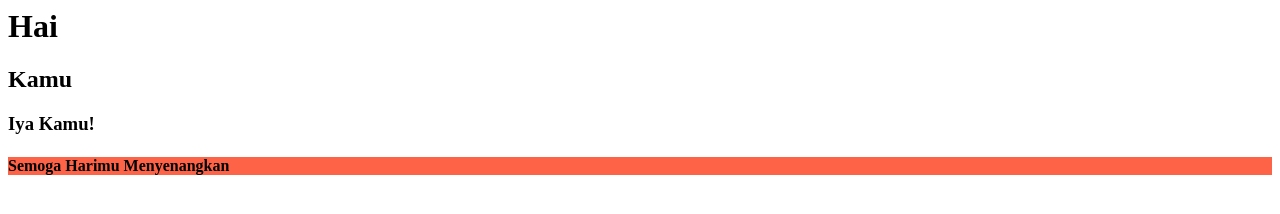
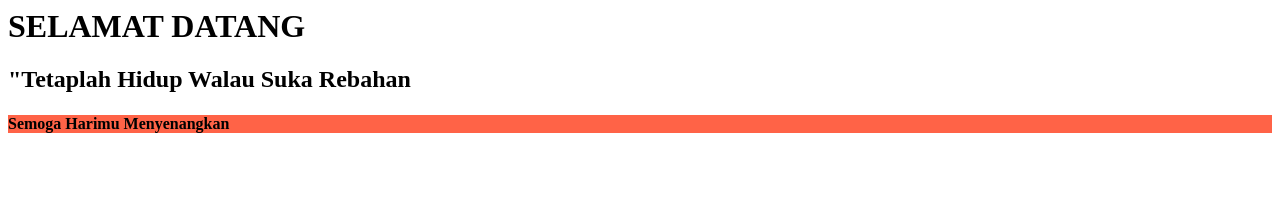
Before and after one commit to hafidzatussho/PraktikumPKII, a plain HTML site: page index.html in a window 1280 px wide. Drawn offline with Linux system fonts and the light colour scheme.

Commit message:
Update index.html

```diff
--- a/index.html
+++ b/index.html
@@ -1,4 +1,4 @@
-<h1>Hai</h1>
-<h2>Kamu</h2>
-<h3>Iya Kamu!</h3>
+<h1>SELAMAT DATANG</h1>
+<h2>"Tetaplah Hidup Walau Suka Rebahan</h2>
+<h2></h2>
 <h4 style="background-color:Tomato;">Semoga Harimu Menyenangkan</h4>
```
